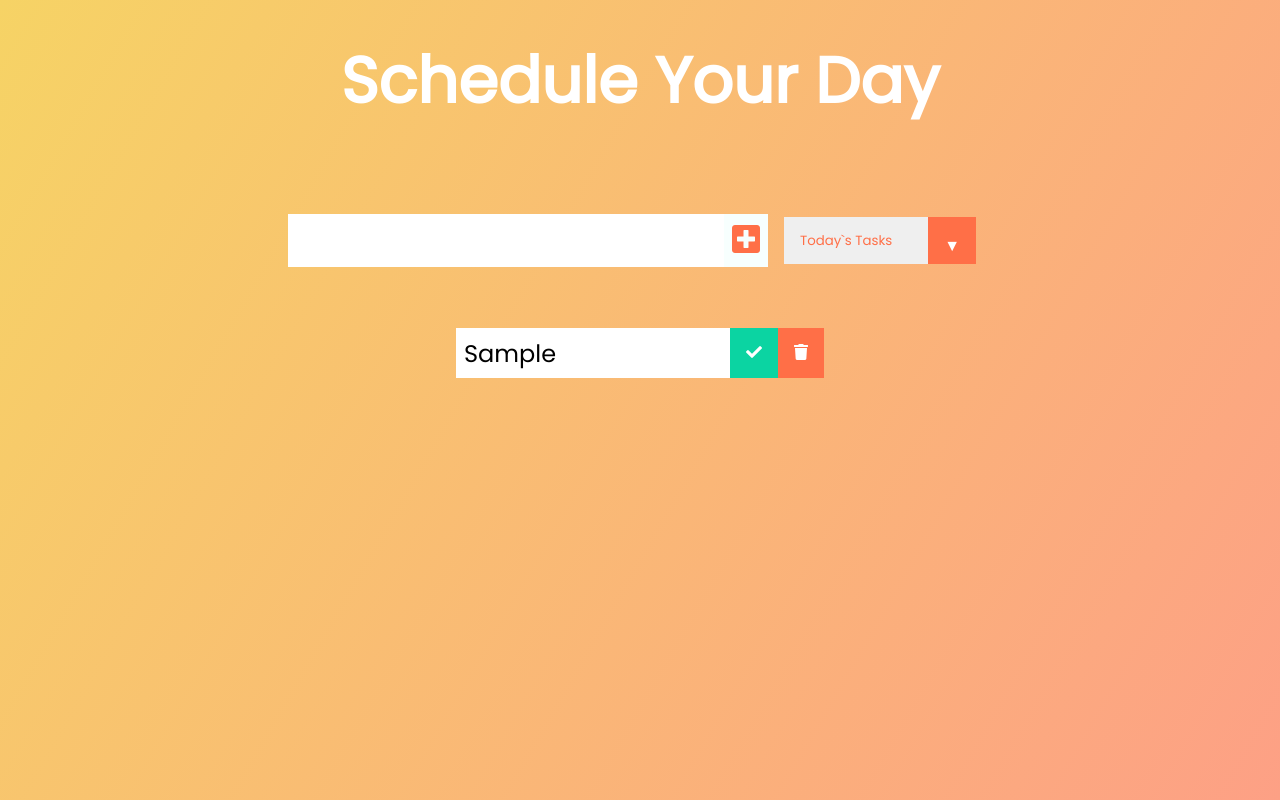
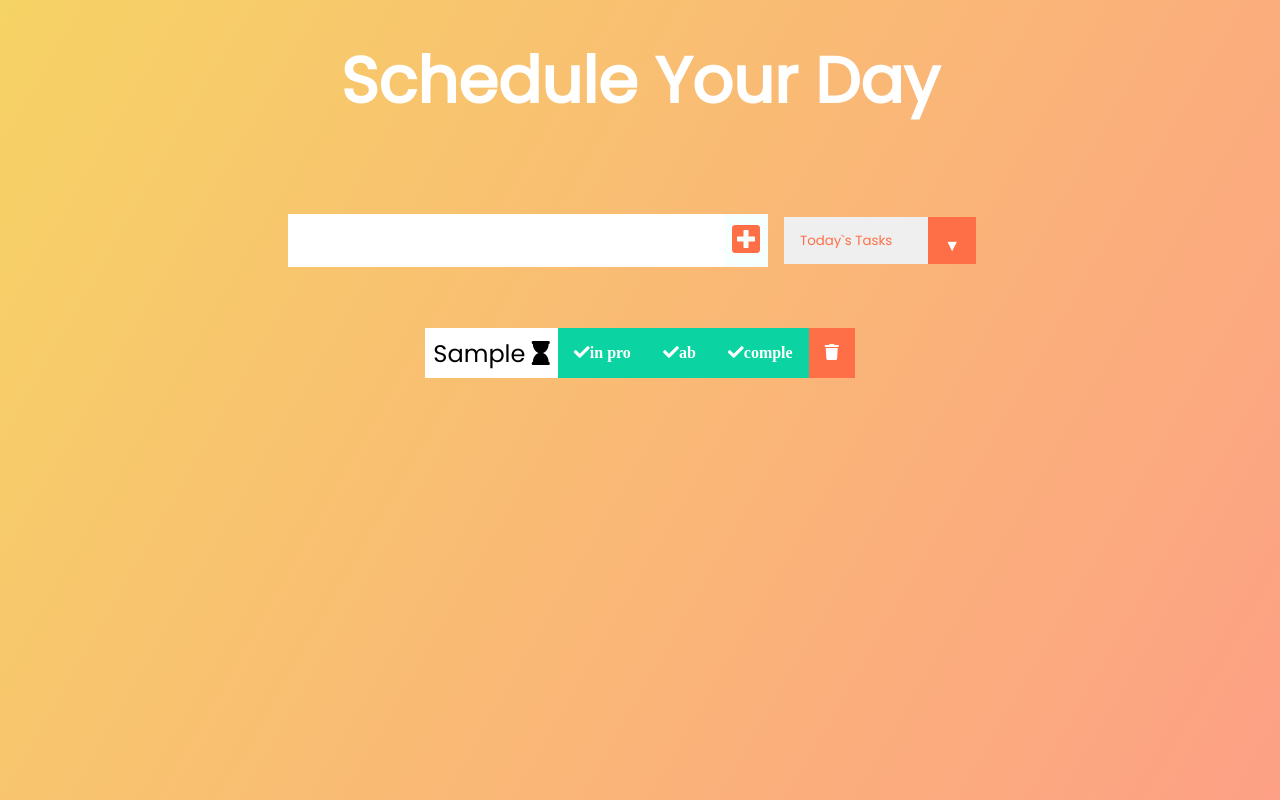
Before and after one commit to ps-lolfan/todo, a React (Create React App) app: page / in a window 1280 px wide. Both pictures are taken after typing "Sample" into the empty fields and a click on the button 746 px from the left and 240 px from the top of the page. Built offline with nearby package versions, Linux system fonts and the light colour scheme.

Commit message:
all filters added

```diff
--- a/src/App.css
+++ b/src/App.css
@@ -56,6 +56,7 @@ form button:hover {
   display: flex;
   justify-content: space-between;
   align-items: center;
+
   transition: all 1s ease;
 }
 .filter-todo {
@@ -63,6 +64,7 @@ form button:hover {
 }
 .todo li {
   flex: 1;
+
 }
 
 .trash-btn,
@@ -79,6 +81,8 @@ form button:hover {
 }
 .todo-item {
   padding: 0rem 0.5rem;
+  justify-content: space-between;
+
 }
 
 .fa-trash,
--- a/src/App.js
+++ b/src/App.js
@@ -27,9 +27,19 @@ function App() {
         setFilteredTodos(todos.filter((todo) => todo.completed === true));
         break;
 
-      case "uncompleted":
-        setFilteredTodos(todos.filter((todo) => todo.completed === false));
+
+
+        case "pending":
+        setFilteredTodos(todos.filter((todo) => todo.pending === true));
         break;
+
+        case "inprogress":
+        setFilteredTodos(todos.filter((todo) => todo.inprogress === true));
+        break;
+
+        case "abandoned":
+          setFilteredTodos(todos.filter((todo) => todo.abandoned === true));
+          break;
 
       default:
         setFilteredTodos(todos);
--- a/src/components/Form.js
+++ b/src/components/Form.js
@@ -16,6 +16,9 @@ const Form = ({ setStatus, setInputText, inputText, todos, setTodos }) => {
       {
         text: inputText,
         completed: false,
+        pending: true,
+        abandoned: false,
+        inprogress: false,
         id: Math.random() * 1000,
       },
     ]);
@@ -40,7 +43,7 @@ const Form = ({ setStatus, setInputText, inputText, todos, setTodos }) => {
       <div className="select">
         <select onChange={statusHandler} name="todos" className="filter-todo">
           <option value="all">Today`s Tasks</option>
-          <option value="uncompleted">Pending</option>
+          <option value="pending">Pending</option>
           <option value="abandoned">Abandoned</option>
           <option value="completed">Completed</option>
           <option value="inprogress">Inprogress</option>
--- a/src/components/Todo.js
+++ b/src/components/Todo.js
@@ -7,25 +7,82 @@ const Todo = ({ text, todo, todos, setTodos }) => {
   };
 
   //Complete handler
-  const completeHandler = () => {
+  const completeHandler = (e) => {
+      switch(e.target.name) {
+          case 'inprogress':
           setTodos(
             todos.map((item) => {
               if (item.id === todo.id) {
                 return {
                   ...item,
-            completed: !item.completed,
+                  completed: false,
+                  pending: false,
+                  abandoned: false,
+                  inprogress: true
                 };
               }
               return item;
             })
           );
+
+        break;
+
+        case 'abandoned':
+          setTodos(
+            todos.map((item) => {
+              if (item.id === todo.id) {
+                return {
+                  ...item,
+                  completed: false,
+                  pending: false,
+                  abandoned: true,
+                  inprogress: false
+                };
+              }
+              return item;
+            })
+          );
+
+        break;
+
+        case 'completed':
+          setTodos(
+            todos.map((item) => {
+              if (item.id === todo.id) {
+                return {
+                  ...item,
+                  completed: true,
+                  pending: false,
+                  abandoned: false,
+                  inprogress: false
+                };
+              }
+              return item;
+            })
+          );
+
+        break;
+
+        default: break;
+
+      }
+
   };
   return (
     <div className="todo">
-      <li className={`todo-item ${todo.completed && "completed"}`}>{text}</li>
-      <button onClick={completeHandler} className="complete-btn">
-        <i className="fas fa-check"></i>
+      <li className={`todo-item ${todo.completed && "completed"}`}>{text} <i class="fas fa-hourglass"></i>
+      </li>
+      <button name="inprogress" onClick={completeHandler} className="complete-btn">
+        <i className="fas fa-check">in pro</i>
       </button>
+
+      <button name="abandoned" onClick={completeHandler} className="complete-btn">
+        <i className="fas fa-check">ab</i>
+      </button>
+      <button name="completed" onClick={completeHandler} className="complete-btn">
+        <i className="fas fa-check">comple</i>
+      </button>
+
       <button onClick={deleteHandler} className="trash-btn">
         <i className="fas fa-trash"></i>
       </button>
```
Lines whose indentation alone changed are shown as unchanged.
